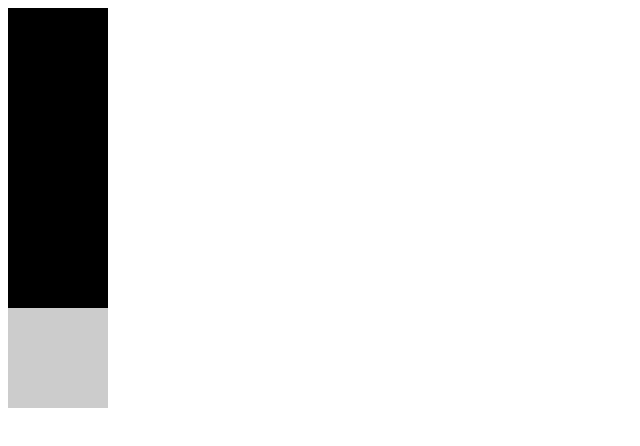
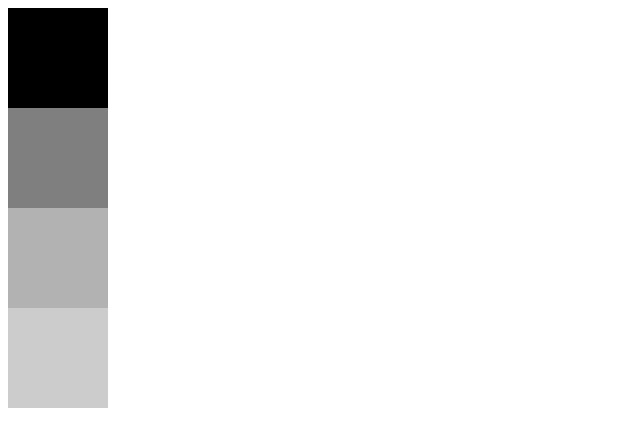
Before and after one commit to pchyra88/kwadrat-przezroczysty, a plain HTML site: page index.html in a window 1280 px wide. Shown: the whole page, without its empty margins (0-640 px from the left). Drawn offline with Linux system fonts and the light colour scheme.

Commit message:
literówka

```diff
--- a/index.html
+++ b/index.html
@@ -9,8 +9,8 @@
 </head>
 <body>
     <div id="square1"></div>
-    <div id="sguare2"></div>
-    <div id="sguare3"></div>
+    <div id="square2"></div>
+    <div id="square3"></div>
     <div id="square4"></div>
 </body>
 </html>
```
